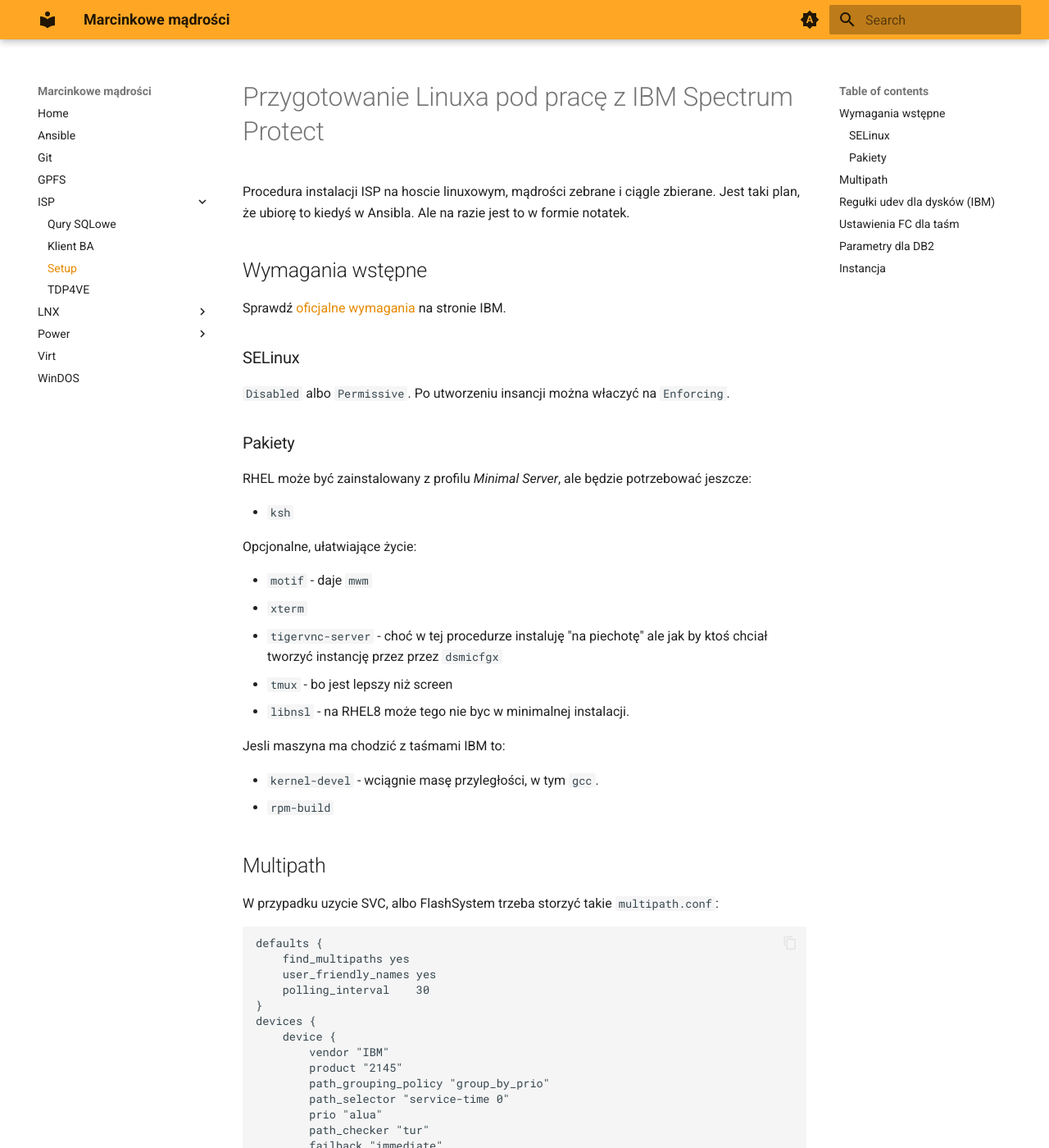
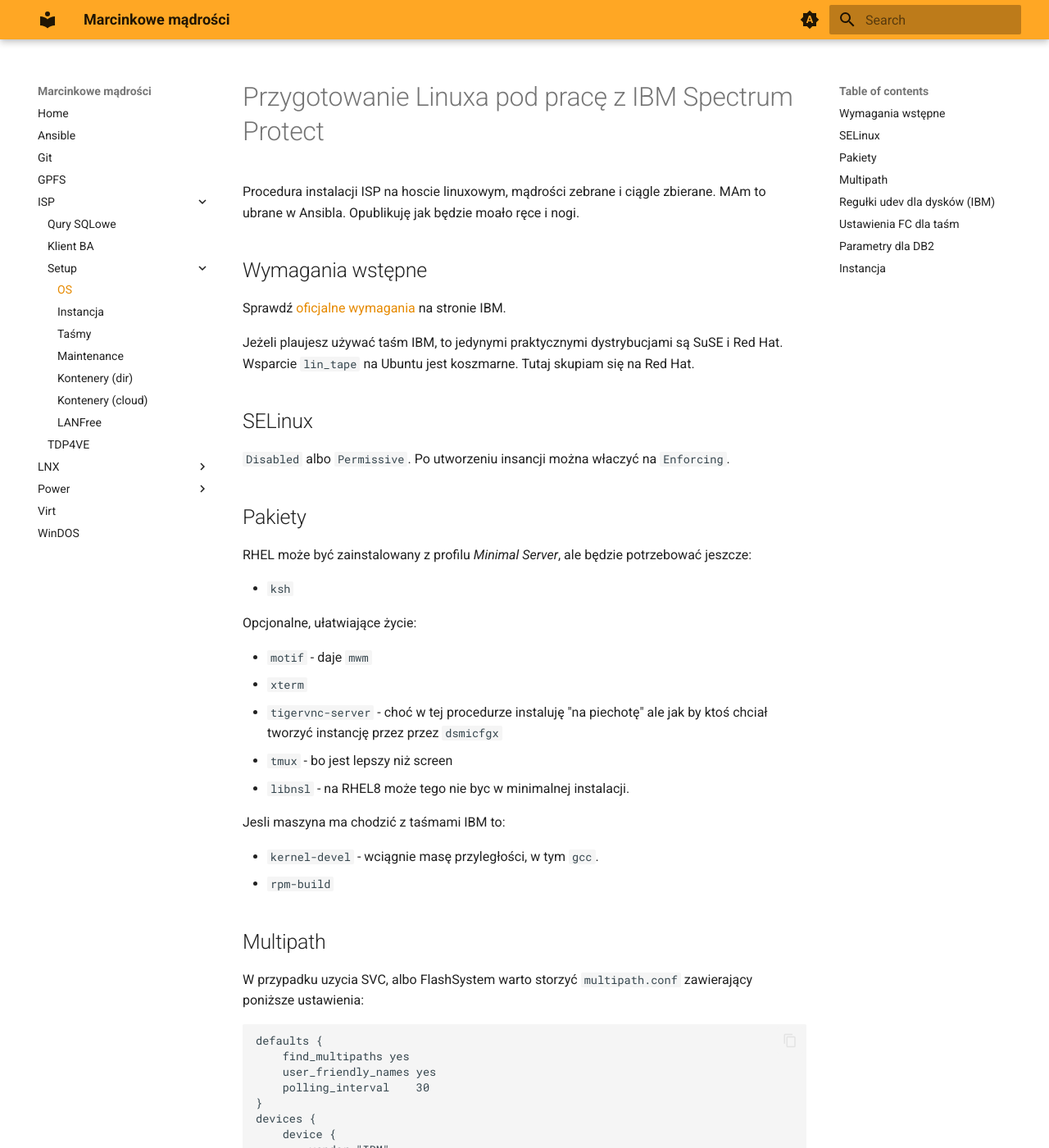
Before and after one commit to stecenator/notki, an MkDocs documentation site: the page built from docs/ISP/setup_os.md, in a window 1280 px wide and 1400 px high. Shown: the whole window at 82% size. Built offline with MkDocs 1.6.1 and Material for MkDocs 9.7.7, drawn with Linux system fonts in a browser that asks for light colours; some of the changed text lies outside the part shown.

Commit message:
Porządki w ISP/mkdocs

````diff
--- a/docs/ISP/isp_setup.md
+++ b/docs/ISP/setup_os.md
@@ -1,16 +1,18 @@
 # Przygotowanie Linuxa pod pracę z IBM Spectrum Protect
 
-Procedura instalacji ISP na hoscie linuxowym, mądrości zebrane i ciągle zbierane. Jest taki plan, że ubiorę to kiedyś w Ansibla. Ale na razie jest to w formie notatek.
+Procedura instalacji ISP na hoscie linuxowym, mądrości zebrane i ciągle zbierane. MAm to ubrane w Ansibla. Opublikuję jak będzie moało ręce i nogi.
 
 ## Wymagania wstępne
 
 Sprawdź [oficjalne wymagania](https://www.ibm.com/support/pages/overview-ibm-spectrum-protect-supported-operating-systems) na stronie IBM.
 
-### SELinux
+Jeżeli plaujesz używać taśm IBM, to jedynymi praktycznymi dystrybucjami są SuSE i Red Hat. Wsparcie `lin_tape` na Ubuntu jest koszmarne. Tutaj skupiam się na Red Hat.
+
+## SELinux
 
 `Disabled` albo `Permissive`. Po utworzeniu insancji można właczyć na `Enforcing`.
 
-### Pakiety
+## Pakiety
 
 RHEL może być zainstalowany z profilu *Minimal Server*, ale będzie potrzebować jeszcze:
 
@@ -31,7 +33,7 @@
 
 ## Multipath
 
-W przypadku uzycie SVC, albo FlashSystem trzeba storzyć takie `multipath.conf`:
+W przypadku uzycia SVC, albo FlashSystem warto storzyć `multipath.conf` zawierający poniższe ustawienia:
 
 ```
 defaults {
@@ -60,6 +62,10 @@
 blacklist {
 }
 ```
+
+!!! note "Uwaga"
+	W firmłerach 8.5 i wyższych, IBM nie wymaga modyfikacji `multipath.conf`. Ja ją jednak stosuję zwłaszcza ze względu na `friendly_names`.
+
 ## Regułki `udev` dla dysków (IBM)
 
 Utworzyć plik `/etc/udev/rules.d/99-ibm-2145.rules` z taką treścią:
@@ -67,6 +73,9 @@
 ```
 SUBSYSTEM=="block", ACTION=="add", ENV{ID_VENDOR}=="IBM",ENV{ID_MODEL}=="2145", RUN+="/bin/sh -c 'echo 120 >/sys/block/%k/device/timeout'"
 ```
+
+!!! note "Uwaga"
+	W firmłerach 8.5 i wyższych, IBM nie wymaga wydlużania timeoutów na ścieżkach.
 
 ## Ustawienia FC dla taśm
 
--- a/mkdocs.yaml
+++ b/mkdocs.yaml
@@ -4,8 +4,11 @@
       anchor_linenums: true
       line_spans: __span
       pygments_lang_class: true
-  - pymdownx.inlinehilite
+  - pymdownx.inlinehilite     # Podświetlanie składni
   - pymdownx.snippets
+  - pymdownx.superfences
+  - admonition                # Ramki z Uwagami
+  - pymdownx.details
   - pymdownx.superfences
 theme:
   name: material
@@ -43,7 +46,14 @@
   - ISP:
     - Qury SQLowe: ISP/SQL.md
     - Klient BA: ISP/ba.md
-    - Setup: ISP/isp_setup.md
+    - Setup:
+        - OS: ISP/setup_os.md
+        - Instancja: ISP/setup_instance.md
+        - Taśmy: ISP/setup_tapes.md
+        - Maintenance: ISP/setup_maint.md
+        - Kontenery (dir): ISP/setup_dc.md
+        - Kontenery (cloud): ISP/setup_cc.md
+        - LANFree: ISL/setup_STA.md
     - TDP4VE: ISP/TDP4VE.md
   - LNX:
     - MPIO: LNX/MPIO_and_SAN.md
````
Also changed, not shown: docs/ISP/standards.md (renamed from docs/ISP/template/README.md, +10 -1 lines), docs/README.md (+1 -1 lines), docs/ISP/tdpo.md (renamed from docs/ISP/template/tdpo.md), 4 other files.
